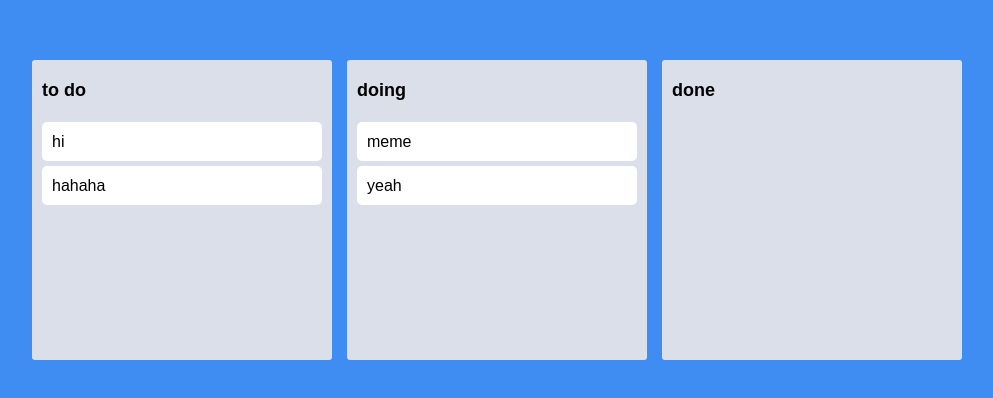
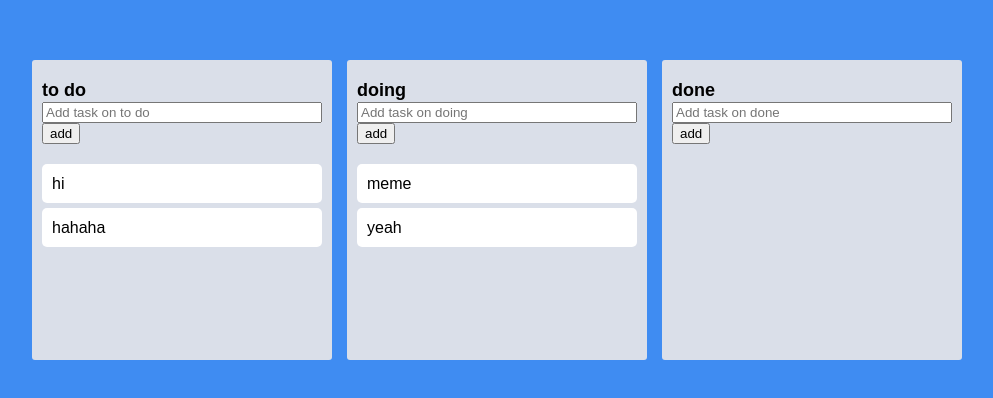
Before and after one commit to serinryu/react-trello-clone, a React (Create React App) app: page / in a window 1280 px wide. Shown: the part 190-588 px from the top of the page, without its empty margins (143-1136 px from the left). Built offline with nearby package versions, Linux system fonts and the light colour scheme.

Commit message:
add task using react-hook-form

```diff
--- a/src/Components/Board.tsx
+++ b/src/Components/Board.tsx
@@ -1,7 +1,9 @@
+import { useForm } from "react-hook-form";
 import { Droppable } from "react-beautiful-dnd";
 import DraggableCard from './DragabbleCard';
 import styled from "styled-components";
-import { ITodo } from "../atoms";
+import { useSetRecoilState } from "recoil";
+import { ITodo, toDoState } from "../atoms";
 
 const Wrapper = styled.div`
   width: 300px;
@@ -27,6 +29,13 @@ const Area = styled.div<IAreaProps>`
   padding: 20px 0px;
 `;
 
+const Form = styled.form`
+  width: 100%;
+  input {
+    width: 100%;
+  }
+`;
+
 interface IWrapper {
   toDos : ITodo[],
   boardId : string
@@ -37,10 +46,36 @@ interface IAreaProps {
   isDraggingOver: boolean;
 }
 
+interface IForm {
+  addTask: string;
+}
+
 function Board({ toDos, boardId }:IWrapper){
+  const setTodo = useSetRecoilState(toDoState);
+  const { register, setValue, handleSubmit } = useForm<IForm>();
+  const onValid = ({ addTask }: IForm) => {
+    console.log(addTask);
+    setTodo((allBoards) => {
+      const addObj = {id: Date.now(), text: addTask};
+      return {
+        ...allBoards,
+        [boardId]: [...allBoards[boardId], addObj],
+      };
+    });
+    setValue("addTask", ""); // 추가 완료했으므로 비우기
+    };
+
   return(
     <Wrapper>
     <Title> {boardId} </Title>
+    <Form onSubmit={handleSubmit(onValid)}>
+      <input
+        {...register("addTask", { required: true })}
+        type="text"
+        placeholder={`Add task on ${boardId}`}
+      />
+      <button>add</button>
+    </Form>
     <Droppable droppableId={boardId}>
       {(provided, snapshot) => (
         <Area
```
